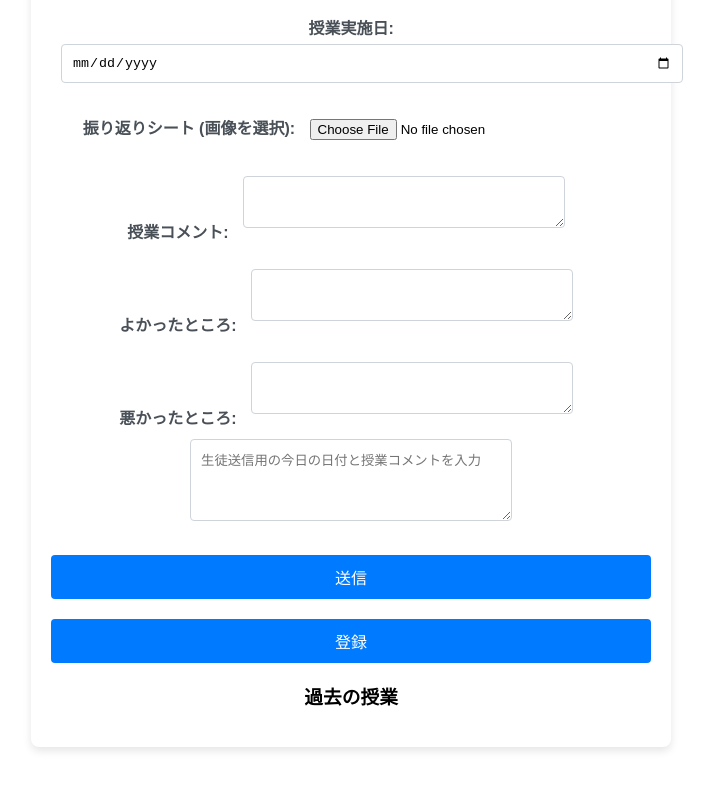
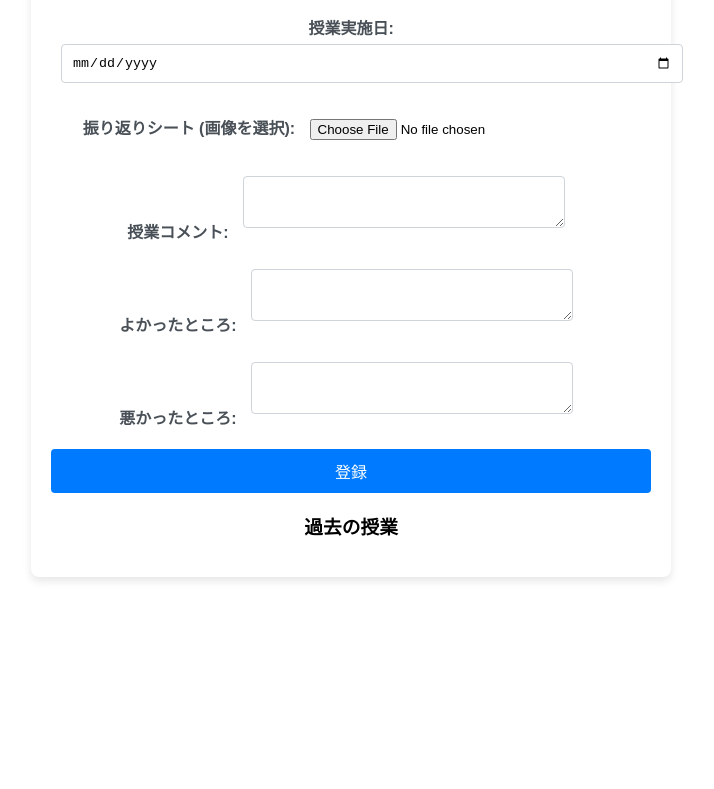
Before and after one commit to kPg139/seito, a plain HTML site: page index.html in a window 1280 px wide. Shown: the part 494-1283 px from the top of the page, without its empty margins (19-733 px from the left). After the commit the page ends 1121 px from the top, so only its background shows below. Drawn offline with Linux system fonts and the light colour scheme.

Commit message:
Update index.html

```diff
--- a/index.html
+++ b/index.html
@@ -151,9 +151,6 @@
         }
     </style>
 </head>
-<body>
-    <textarea id="lessonInfo" rows="4" placeholder="生徒送信用の今日の日付と授業コメントを入力"></textarea><br>
-    <button onclick="sendLessonInfo()">送信</button>
 
     <script>
         function sendLessonInfo() {
```
